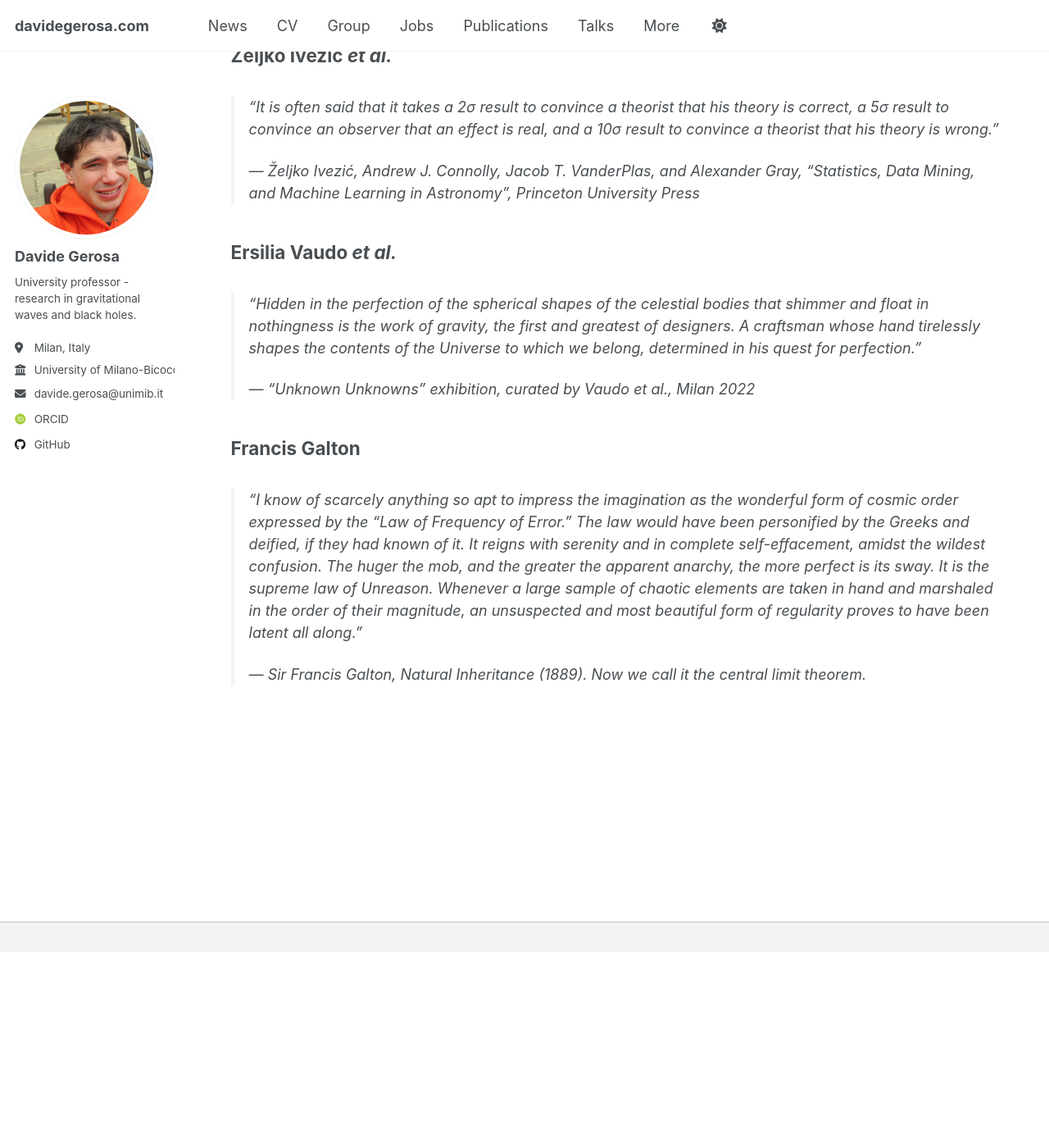
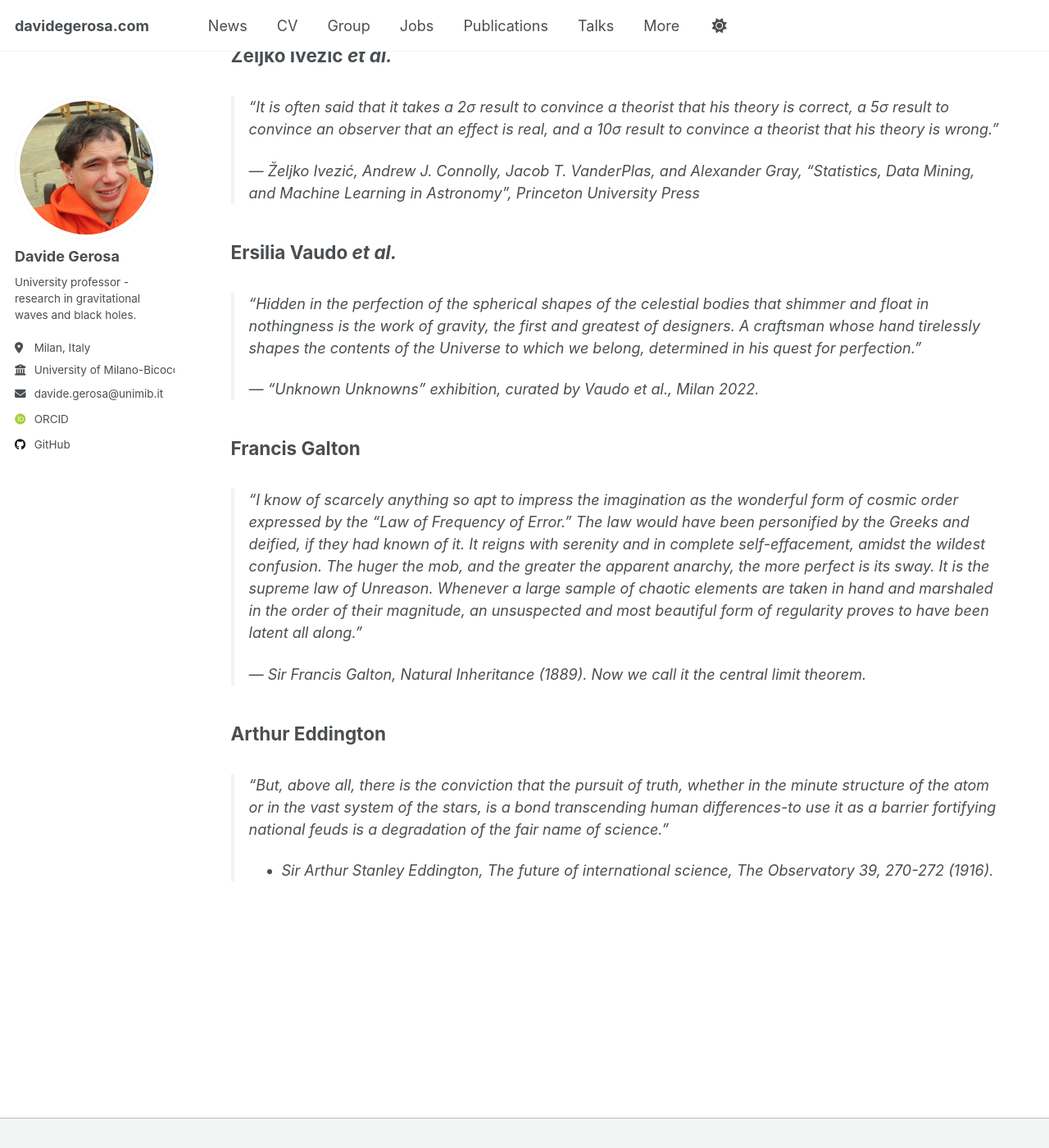
Before and after one commit to dgerosa/website, a Jekyll site: the page built from _pages/quotes.md, in a window 1280 px wide and 1400 px high, scrolled down 3093 px. Shown: the whole window at 82% size. Built offline with Jekyll 4.4.1, drawn with Linux system fonts in a browser that asks for light colours; some web fonts are replaced; before the commit the page ends 4254 px from its top, so only the background shows below that.

Commit message:
Thu Aug 21 10:41:24 CEST 2025

```diff
--- a/_pages/quotes.md
+++ b/_pages/quotes.md
@@ -106,7 +106,7 @@ Here I collect some quotations on General Relativity, and science in general, wh
 
 > "Hidden in the perfection of the spherical shapes of the celestial bodies that shimmer and float in nothingness is the work of gravity, the first and greatest of designers. A craftsman whose hand tirelessly shapes the contents of the Universe to which we belong, determined in his quest for perfection."
 >
-> — *"Unknown Unknowns" exhibition, curated by Vaudo et al., Milan 2022*
+> — *"Unknown Unknowns" exhibition, curated by Vaudo et al., Milan 2022.*
 
 
 ## Francis Galton
@@ -114,3 +114,8 @@ Here I collect some quotations on General Relativity, and science in general, wh
 > "I know of scarcely anything so apt to impress the imagination as the wonderful form of cosmic order expressed by the "Law of Frequency of Error." The law would have been personified by the Greeks and deified, if they had known of it. It reigns with serenity and in complete self-effacement, amidst the wildest confusion. The huger the mob, and the greater the apparent anarchy, the more perfect is its sway. It is the supreme law of Unreason. Whenever a large sample of chaotic elements are taken in hand and marshaled in the order of their magnitude, an unsuspected and most beautiful form of regularity proves to have been latent all along."
 >
 > — *Sir Francis Galton, Natural Inheritance (1889). Now we call it the central limit theorem.*
+
+## Arthur Eddington
+> "But, above all, there is the conviction that the pursuit of truth, whether in the minute structure of the atom or in the vast system of the stars, is a bond transcending human differences-to use it as a barrier fortifying national feuds is a degradation of the fair name of science."
+>
+>  - *Sir Arthur Stanley Eddington, The future of international science, The Observatory 39, 270-272 (1916).*
```
